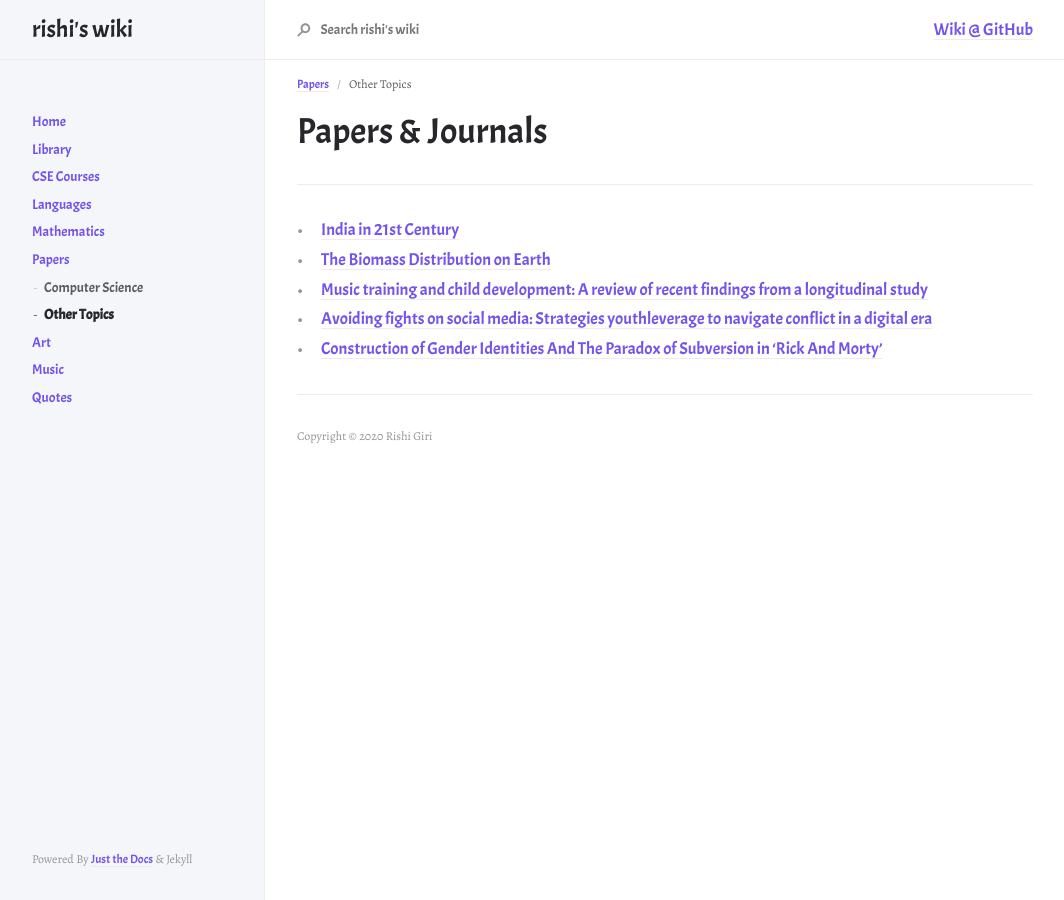
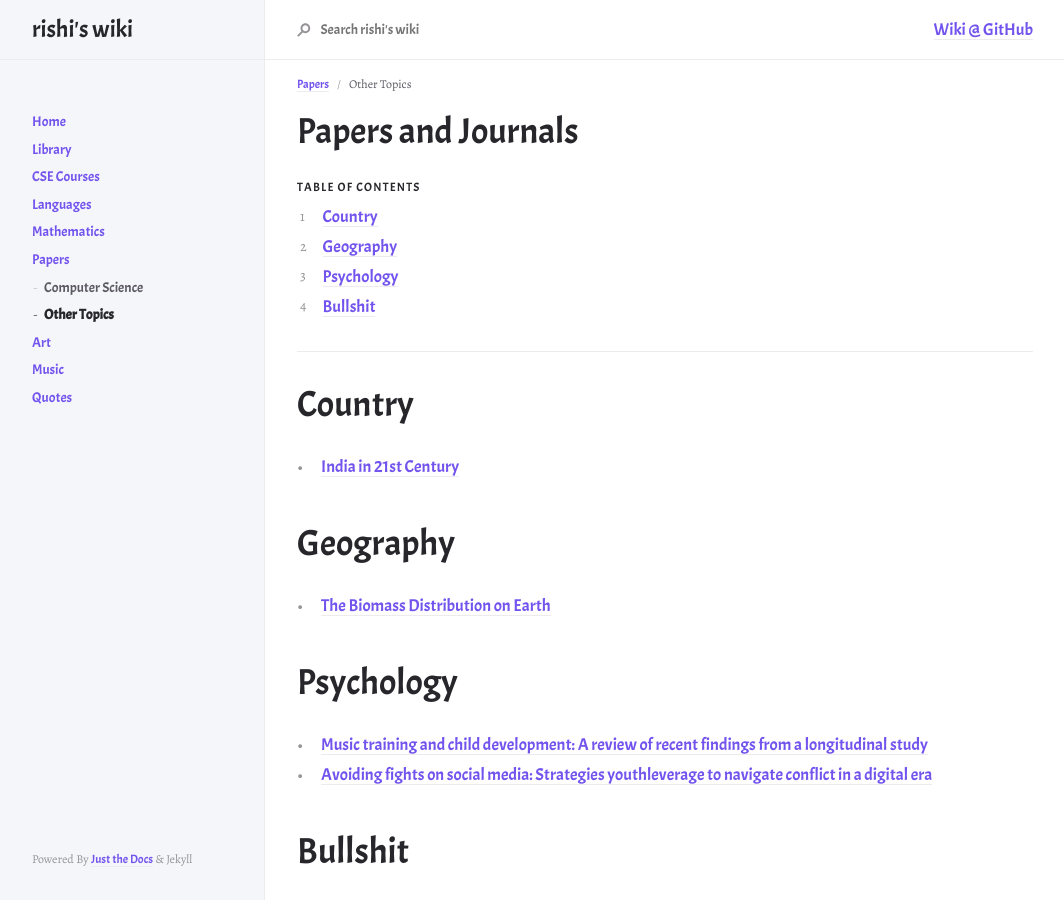
Before and after one commit to r8w/r8w, a Jekyll site: the page built from docs/papers/other.md, in a window 1280 px wide. Shown: the whole page, without its empty margins (107-1171 px from the left). Built offline with Jekyll 4.4.1, drawn with Linux system fonts in a browser that asks for light colours; nearby versions of some CDN libraries.

Commit message:
distribute sections

```diff
--- a/docs/papers/other.md
+++ b/docs/papers/other.md
@@ -5,12 +5,30 @@ parent: Papers
 nav_order: 1
 ---
 
-# Papers & Journals
+# Papers and Journals
+{: .no_toc }
+
+## Table of contents
+{: .no_toc .text-delta }
+
+1. TOC
+{:toc}
 
 ---
 
+# Country
+
 - [India in 21st Century](https://sci-hub.tw/10.2307/2623830)
+
+# Geography
+
 - [The Biomass Distribution on Earth](https://www.pnas.org/content/pnas/115/25/6506.full.pdf)
+
+# Psychology
+
 - [Music training and child development: A review of recent findings from a longitudinal study](https://sci-hub.tw/10.1111/nyas.13606)
 - [Avoiding fights on social media: Strategies youthleverage to navigate conflict in a digital era](https://sci-hub.tw/10.1002/jcop.22363)
+
+# Bullshit
+
 - [Construction of Gender Identities And The Paradox of Subversion in ‘Rick And Morty’](http://www.journalcra.com/sites/default/files/issue-pdf/31365.pdf)
```
Also changed, not shown: docs/papers/cs.md (+9 -0 lines).
